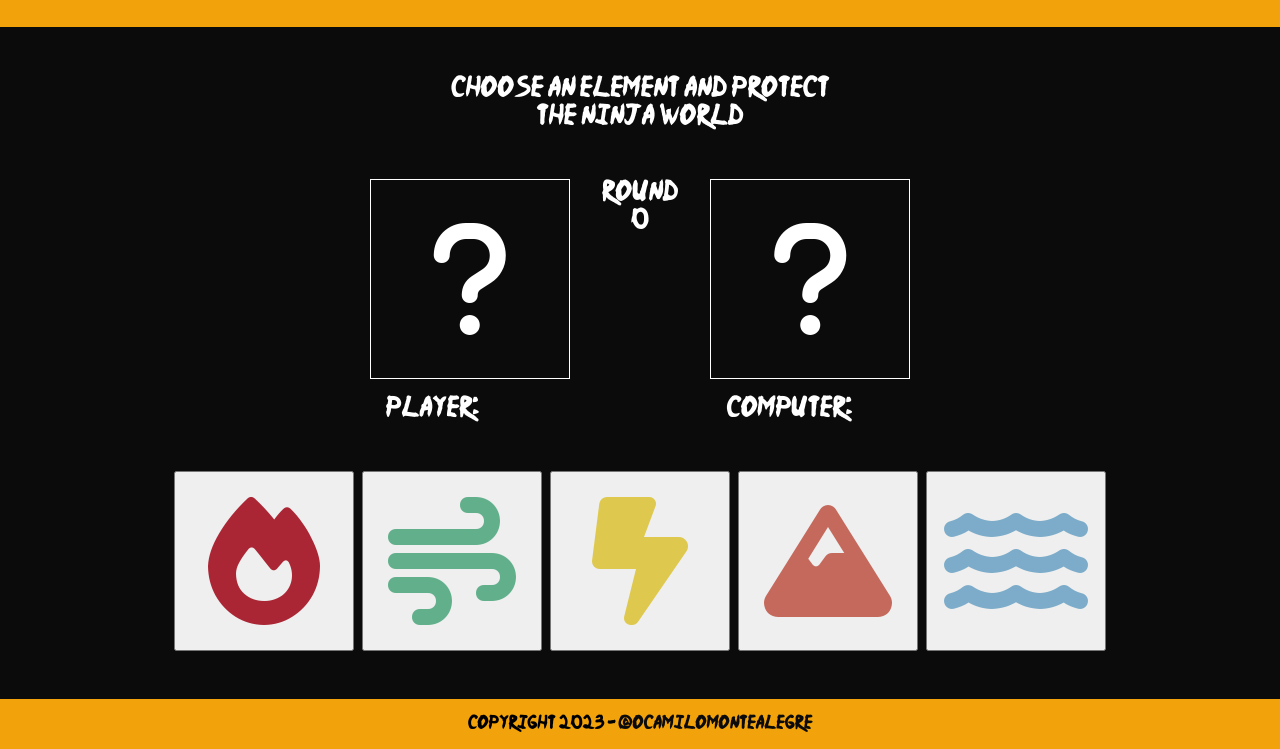
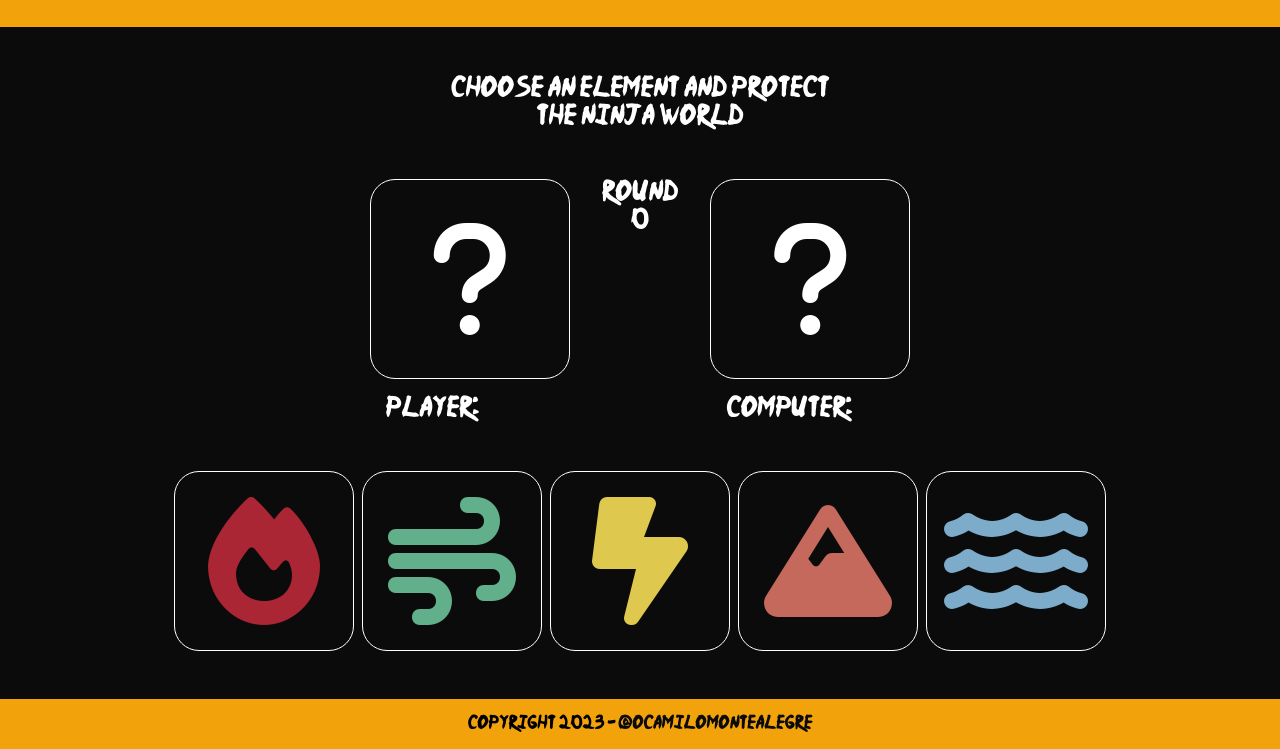
Before and after one commit to ocamilomontealegre/naruto-element-battle, a plain HTML site: page index.html in a window 1280 px wide. Shown: the part 124-873 px from the top of the page. Drawn offline with Linux system fonts and the light colour scheme.

Commit message:
Finish basic User Interface

```diff
--- a/css/styles.css
+++ b/css/styles.css
@@ -83,6 +83,7 @@ p {
   height: 200px;
   margin-bottom: 1rem;
   border: 1px solid white;
+  border-radius: 25px;
   font-size: 8rem;
 }
 
@@ -107,6 +108,9 @@ p {
 .game-selection .selection {
   width: 180px;
   height: 180px;
+  border: 1px solid white;
+  border-radius: 25px;
+  background-color: var(--color-2);
 }
 
 .selection span {
```
